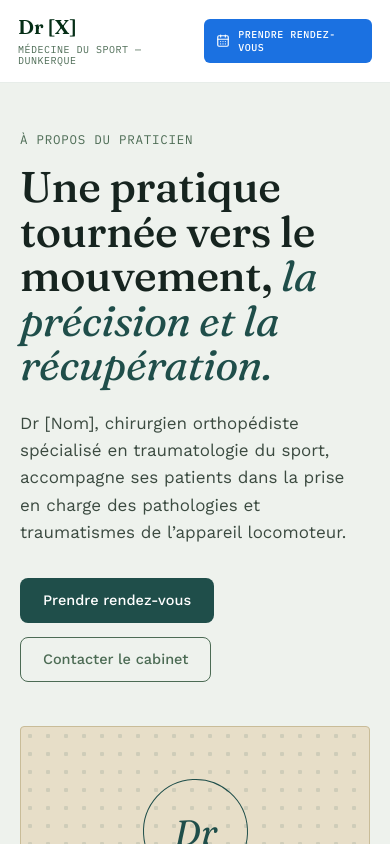
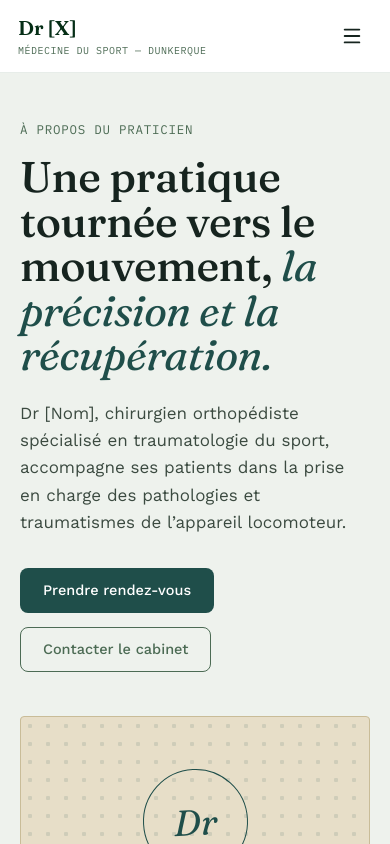
Before and after one commit to ManzanaresDev/Medecin-sport, a Next.js app: page /a-propos in a window 390 px wide. Shown: the top 844 px of the page. Built offline with nearby package versions, Linux system fonts and the light colour scheme.

Commit message:
Ajout version mobile

```diff
--- a/app/prendre-rendez-vous/Prendre-rendez-vous.module.css
+++ b/app/prendre-rendez-vous/Prendre-rendez-vous.module.css
@@ -1,9 +1,12 @@
 .page {
   min-height: 100vh;
+  background: #EEF2ED;
 }
 
 .content {
   padding: 1.5rem;
+  max-width: 720px;
+  margin: 0 auto;
 }
 
 @media (min-width: 768px) {
@@ -14,10 +17,17 @@
 
 .title {
   margin-bottom: 1.5rem;
-  font-size: 1.25rem;
+  font-size: 1.375rem;
   line-height: 1.75rem;
   font-weight: 600;
-  color: #f1f5f9; /* slate-100 */
+  color: #16241F; /* corrigé : était #f1f5f9 (quasi invisible sur fond clair) */
+}
+
+@media (max-width: 640px) {
+  .title {
+    font-size: 1.125rem;
+    margin-bottom: 1rem;
+  }
 }
 
 .iframeContainer {
@@ -31,32 +41,41 @@
   border: 0;
 }
 
+/* Sur mobile, une hauteur fixe aussi grande pousse tout le contenu utile
+   hors écran au premier scroll : on réduit légèrement. */
+@media (max-width: 640px) {
+  .iframe {
+    min-height: 520px;
+  }
+}
+
 .linkWrapper {
   margin-top: 1rem;
   text-align: center;
   font-size: 0.875rem;
   line-height: 1.25rem;
-  color: #64748b; /* slate-500 */
+  color: #5C6B60;
 }
 
 .link {
   text-decoration: underline;
+  color: #1F4E4A;
 }
 
 .link:hover {
-  color: #cbd5e1; /* slate-300 */
+  color: #2C6B65;
 }
 
 .glassPanel {
-  background: rgba(255, 255, 255, 0.05);
-  backdrop-filter: blur(12px);
-  -webkit-backdrop-filter: blur(12px);
-  border: 1px solid rgba(255, 255, 255, 0.1);
+  /* Remplacé : l'effet verre translucide blanc-sur-blanc supposait un fond
+     sombre. Sur le thème clair actuel, ça devenait quasi invisible. */
+  background: #ffffff;
+  border: 1px solid #CDD3C6;
   border-radius: 1rem;
-  box-shadow: 0 8px 32px rgba(0, 0, 0, 0.25);
+  box-shadow: 0 8px 24px rgba(22, 36, 31, 0.08);
 }
 
-/* MODAL PRISE DE RDV */
+/* PRISE DE RDV */
 
 .choiceWrapper {
   display: flex;
@@ -66,9 +85,16 @@
   padding: 48px 24px;
 }
 
+@media (max-width: 640px) {
+  .choiceWrapper {
+    padding: 24px 4px;
+    gap: 16px;
+  }
+}
+
 .choiceText {
   font-size: 15px;
-  color: #6b7280;
+  color: #5C6B60;
   text-align: center;
   margin: 0;
 }
@@ -77,12 +103,14 @@
   margin-top: 16px;
   border: none;
   background: transparent;
-  color: #6b7280;
+  color: #5C6B60;
   font-size: 14px;
   cursor: pointer;
   text-decoration: underline;
+  /* zone de clic confortable au doigt (min. 44px recommandé) */
+  padding: 10px 8px;
 }
 
 .backButton:hover {
-  color: #1a1a1a;
+  color: #16241F;
 }
--- a/components/Navbar/Nabvar.tsx
+++ b/components/Navbar/Nabvar.tsx
@@ -1,48 +1,74 @@
 "use client";
 
+import { useState } from "react";
 import Link from "next/link";
-import { CalendarDays } from "lucide-react";
+import { CalendarDays, Menu, X } from "lucide-react";
 import styles from "./Navbar.module.css";
 
 export default function Navbar() {
+  const [open, setOpen] = useState(false);
+
   return (
     <header className={styles.navbar}>
-      <Link href="/" className={styles.brand}>
+      <div className={styles.navbarRow}>
+        <Link href="/" className={styles.brand} onClick={() => setOpen(false)}>
           Dr [X]
-
-        <span className={styles.brandSubtitle}>
-          Médecine du sport — Dunkerque
-        </span>
+          <span className={styles.brandSubtitle}>Médecine du sport — Dunkerque</span>
         </Link>
 
-      <nav
-        className={styles.nav}
-        aria-label="Navigation principale"
-      >
+        <nav className={styles.nav} aria-label="Navigation principale">
           <Link href="/interventions" className={styles.navLink}>
             Domaines d'intervention
           </Link>
-
           <Link href="/a-propos" className={styles.navLink}>
             Le praticien
           </Link>
-
           <Link href="/contact" className={styles.navLink}>
             Contact
           </Link>
         </nav>
 
+        <div className={styles.actions}>
+          <Link href="/prendre-rendez-vous" className={styles.appointmentButton}>
+            <CalendarDays className={styles.appointmentIcon} strokeWidth={2} />
+            Prendre rendez-vous
+          </Link>
+
+          <button
+            type="button"
+            className={styles.menuButton}
+            aria-expanded={open}
+            aria-controls="mobile-nav"
+            aria-label={open ? "Fermer le menu" : "Ouvrir le menu"}
+            onClick={() => setOpen((v) => !v)}
+          >
+            {open ? <X size={22} /> : <Menu size={22} />}
+          </button>
+        </div>
+      </div>
+
+      {open && (
+        <nav id="mobile-nav" className={styles.mobileNav} aria-label="Navigation mobile">
           <Link
             href="/prendre-rendez-vous"
-        className={styles.appointmentButton}
+            className={styles.mobileCta}
+            onClick={() => setOpen(false)}
           >
-        <CalendarDays
-          className={styles.appointmentIcon}
-          strokeWidth={2}
-        />
-
+            <CalendarDays size={18} strokeWidth={2} />
             Prendre rendez-vous
           </Link>
+
+          <Link href="/interventions" className={styles.mobileNavLink} onClick={() => setOpen(false)}>
+            Domaines d'intervention
+          </Link>
+          <Link href="/a-propos" className={styles.mobileNavLink} onClick={() => setOpen(false)}>
+            Le praticien
+          </Link>
+          <Link href="/contact" className={styles.mobileNavLink} onClick={() => setOpen(false)}>
+            Contact
+          </Link>
+        </nav>
+      )}
     </header>
   );
 }
--- a/components/Navbar/Navbar.module.css
+++ b/components/Navbar/Navbar.module.css
@@ -7,14 +7,16 @@
   top: 0;
   z-index: 50;
 
+  background: #fff;
+  border-bottom: 1px solid rgba(20, 83, 45, 0.1);
+}
+
+.navbarRow {
   display: flex;
   align-items: center;
   justify-content: space-between;
 
   padding: 20px 48px;
-
-  background: #fff;
-  border-bottom: 1px solid rgba(20, 83, 45, 0.1);
 }
 
 /* =========================================================
@@ -48,7 +50,7 @@
 }
 
 /* =========================================================
-   NAVIGATION
+   NAVIGATION (desktop)
    ========================================================= */
 
 .nav {
@@ -73,8 +75,6 @@
   text-decoration: none;
 }
 
-/* Ligne animée sous le lien */
-
 .navLink::after {
   content: "";
 
@@ -95,8 +95,14 @@
 }
 
 /* =========================================================
-   BOUTON RENDEZ-VOUS
+   ACTIONS (CTA + bouton menu)
    ========================================================= */
+
+.actions {
+  display: flex;
+  align-items: center;
+  gap: 12px;
+}
 
 .appointmentButton {
   display: inline-flex;
@@ -140,12 +146,88 @@
   flex: none;
 }
 
+/* Bouton hamburger : masqué sur desktop, affiché sous 850px */
+.menuButton {
+  display: none;
+
+  align-items: center;
+  justify-content: center;
+
+  width: 40px;
+  height: 40px;
+
+  border: none;
+  border-radius: 6px;
+  background: transparent;
+  color: var(--ink);
+
+  cursor: pointer;
+}
+
+.menuButton:hover {
+  background: rgba(20, 83, 45, 0.08);
+}
+
+/* =========================================================
+   MENU MOBILE (dropdown)
+   ========================================================= */
+
+.mobileNav {
+  display: flex;
+  flex-direction: column;
+  gap: 4px;
+
+  padding: 12px 20px 20px;
+  border-top: 1px solid rgba(20, 83, 45, 0.1);
+
+  background: #fff;
+}
+
+.mobileCta {
+  display: inline-flex;
+  align-items: center;
+  justify-content: center;
+  gap: 8px;
+
+  padding: 13px 16px;
+  margin-bottom: 8px;
+
+  border-radius: 6px;
+  background: #1b71e1;
+  color: #fff;
+
+  font-family: var(--font-mono);
+  font-size: 13px;
+  font-weight: 500;
+  text-transform: uppercase;
+  letter-spacing: 0.05em;
+  text-decoration: none;
+}
+
+.mobileNavLink {
+  padding: 14px 6px;
+
+  font-family: var(--font-mono);
+  font-size: 14px;
+  text-transform: uppercase;
+  letter-spacing: 0.04em;
+
+  color: var(--ink);
+  text-decoration: none;
+
+  border-bottom: 1px solid rgba(20, 83, 45, 0.08);
+}
+
+.mobileNavLink:last-child {
+  border-bottom: none;
+}
+
 /* =========================================================
    RESPONSIVE
    ========================================================= */
 
 @media (max-width: 1100px) {
-  .navbar {
+  .navbarRow {
     padding: 20px 32px;
   }
 
@@ -169,17 +251,27 @@
 }
 
 @media (max-width: 850px) {
+  /* Le menu horizontal et le CTA du header laissent place au hamburger :
+     ils sont repris dans le panneau .mobileNav ci-dessous. */
   .nav {
     display: none;
   }
 
-  .navbar {
+  .appointmentButton {
+    display: none;
+  }
+
+  .menuButton {
+    display: inline-flex;
+  }
+
+  .navbarRow {
     padding: 18px 24px;
   }
 }
 
 @media (max-width: 480px) {
-  .navbar {
+  .navbarRow {
     padding: 16px 18px;
   }
 
@@ -191,14 +283,4 @@
     font-size: 10px;
     letter-spacing: 0.05em;
   }
-
-  .appointmentButton {
-    padding: 9px 12px;
-    font-size: 10px;
-  }
-
-  .appointmentIcon {
-    width: 14px;
-    height: 14px;
-  }
 }
```
Also changed, not shown: app/homePage.module.css (+23 -0 lines), app/interventions/InterventionsPage.module.css (+48 -2 lines), app/interventions/[slug]/InterventionDetail.module.css (+60 -2 lines), components/Rdvmodal/RdvOptions.module.css (+17 -0 lines). Lines whose indentation alone changed are shown as unchanged.
